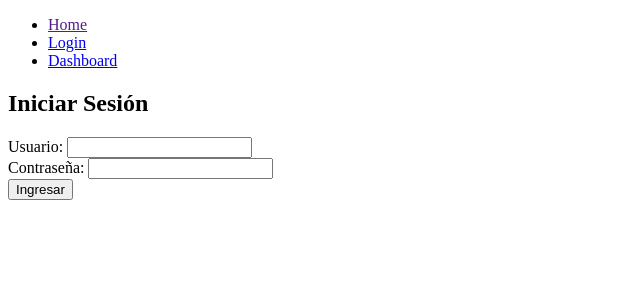
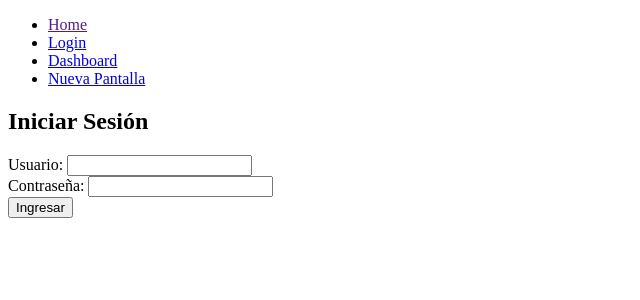
Before and after one commit to JesusHaans/IS_2025-2, a Django app: page /usuarios/login/ in a window 1280 px wide. Shown: the top 300 px of the page, without its empty margins (0-640 px from the left). Run offline with Django 5.2, Linux system fonts and the light colour scheme.

Commit message:
<FEAT>:adding nueva, navbar

```diff
--- a/mi_proyecto/usuarios/templates/usuarios/navbar.html
+++ b/mi_proyecto/usuarios/templates/usuarios/navbar.html
@@ -2,4 +2,5 @@
     <li><a href="">Home</a></li>
     <li><a href="{% url 'login' %}">Login</a></li>
     <li><a href="{% url 'dashboard' %}">Dashboard</a></li>
+    <li><a href="{% url 'nueva' %}">Nueva Pantalla</a></li>
 </ul>
--- a/mi_proyecto/usuarios/urls.py
+++ b/mi_proyecto/usuarios/urls.py
@@ -1,8 +1,9 @@
 from django.urls import path
-from .views import login_view, logout_view, dashboard
+from .views import login_view, logout_view, dashboard, nueva
 
 urlpatterns = [
     path('login/', login_view, name='login'),
     path('logout/', logout_view, name='logout'),
     path('dashboard/', dashboard, name='dashboard'),
+    path('nueva/', nueva,  name='nueva'),
 ]
--- a/mi_proyecto/usuarios/views.py
+++ b/mi_proyecto/usuarios/views.py
@@ -23,3 +23,6 @@ def logout_view(request):
 @login_required
 def dashboard(request):
     return render(request, 'usuarios/dashboard.html')
+
+def nueva(request):
+    return render(request, 'usuarios/nueva.html')
```
Also changed, not shown: mi_proyecto/usuarios/templates/usuarios/nueva.html (added, +10 -0 lines).
